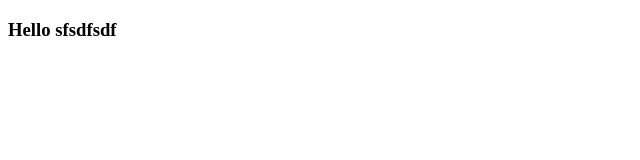
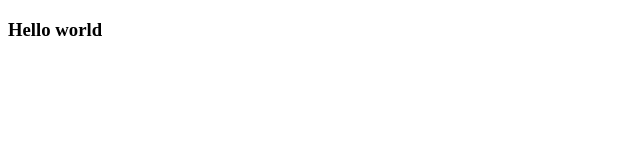
Before and after one commit to neelhabib/github-upload, a plain HTML site: page index.html in a window 1280 px wide. Shown: the full height of the page, 0-640 px from the left. Drawn offline with Linux system fonts and the light colour scheme.

Commit message:
fixed again

```diff
--- a/index.html
+++ b/index.html
@@ -5,6 +5,6 @@
 	<title>Git Tutorial</title>
 </head>
 <body>
-<h3>Hello sfsdfsdf</h3>
+<h3>Hello world</h3>
 </body>
 </html>
```
